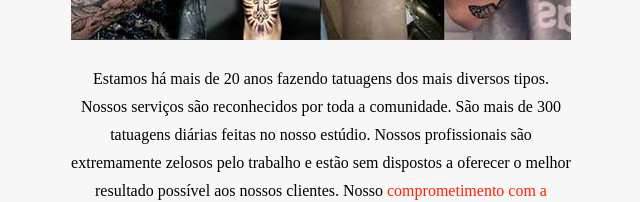
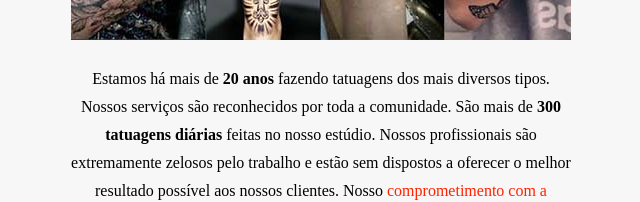
Before and after one commit to AnthonyDevSec/CSSTattoaria, a plain HTML site: page index.html in a window 1280 px wide. Shown: the part 465-667 px from the top of the page, without its empty margins (319-959 px from the left). Drawn offline with Linux system fonts and the light colour scheme.

Commit message:
Add files via upload
Atualização do estilo css

```diff
--- a/estilo.css
+++ b/estilo.css
@@ -24,6 +24,10 @@ a {
     color: #ff2200;
 }
 
+.texto-negrito {
+    font-weight: bold;
+}
+
 .imagem-rede-social {
     width: 40px;
 }
```
